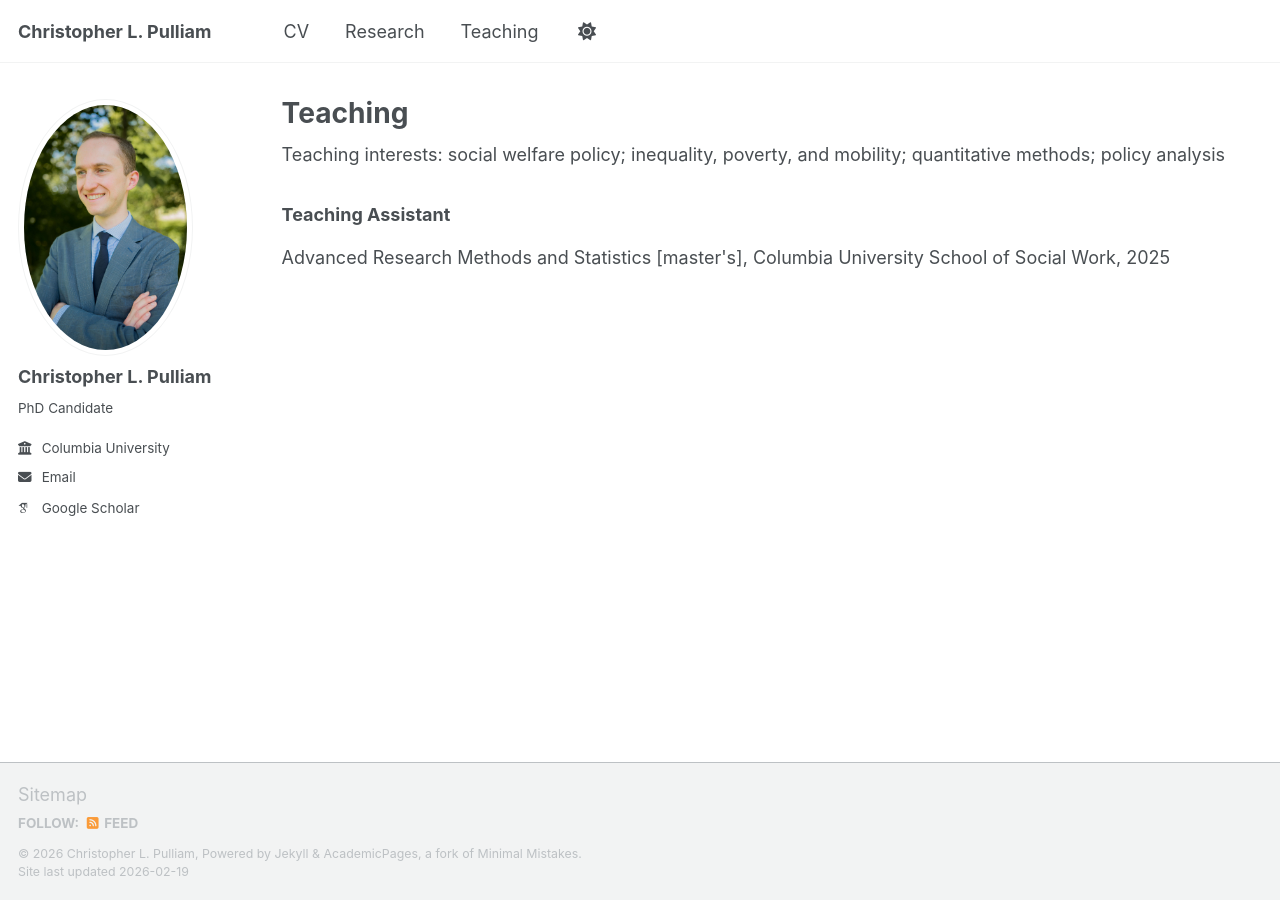
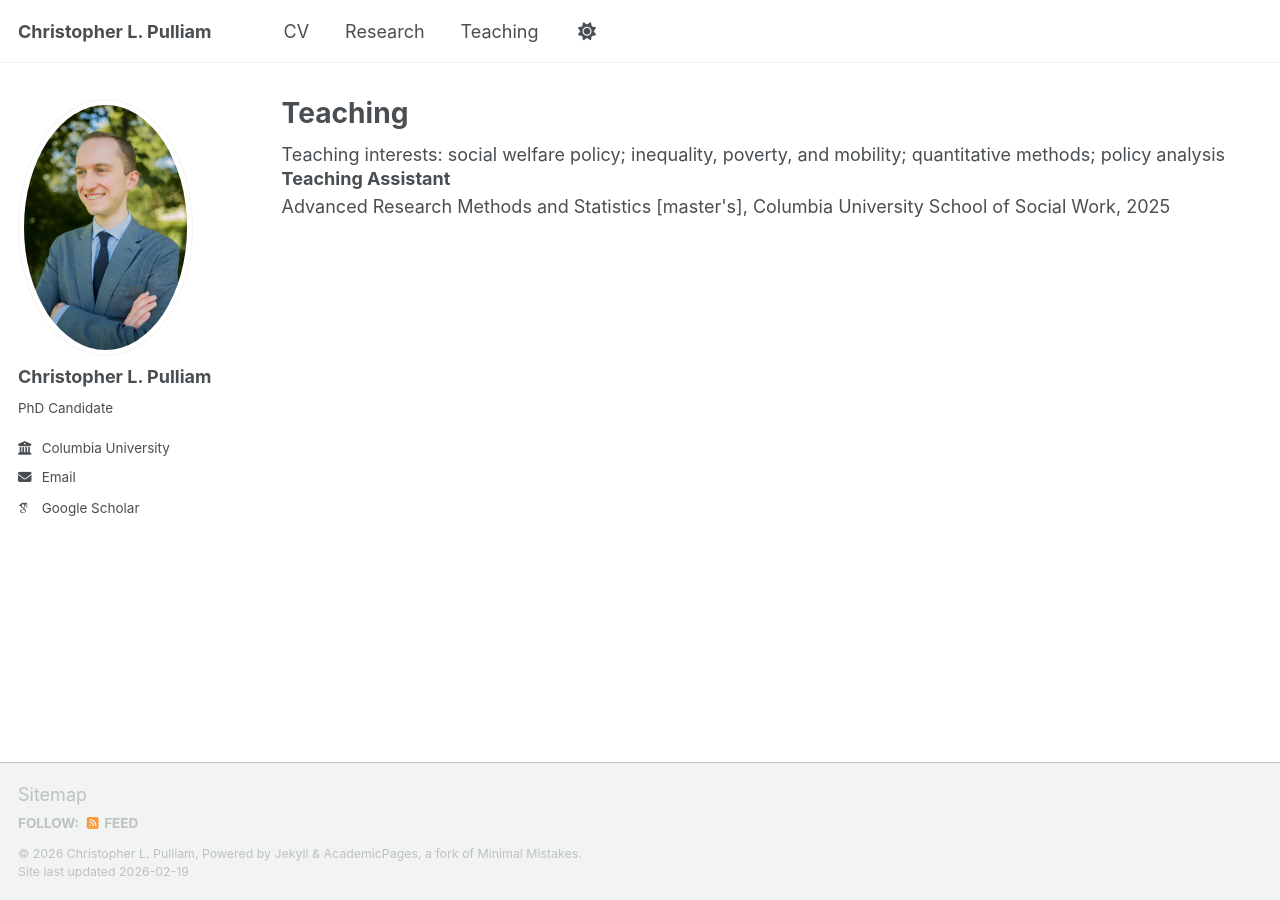
Before and after one commit to christopher-pulliam/christopher-pulliam.github.io, a Jekyll site: the page built from _pages/teaching.html, in a window 1280 px wide. Built offline with Jekyll 4.4.1, drawn with Linux system fonts in a browser that asks for light colours; some web fonts are replaced; a script that is not in the unit is left out.

Commit message:
Add margin styles for pub-content-wrapper elements

```diff
--- a/assets/css/main.scss
+++ b/assets/css/main.scss
@@ -76,3 +76,13 @@
   cursor: default !important;        /* remove pointer */
   color: inherit !important;          /* inherit normal text color */
 }
+
+.pub-content-wrapper p {
+  margin-top: 0.2em;
+  margin-bottom: 0.2em;
+}
+
+.pub-content-wrapper h3 {
+  margin-top: 0;
+  margin-bottom: 0.2em;
+}
```
